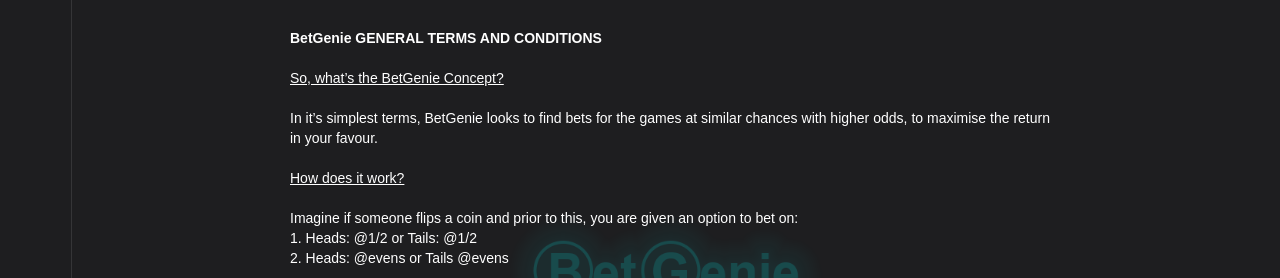
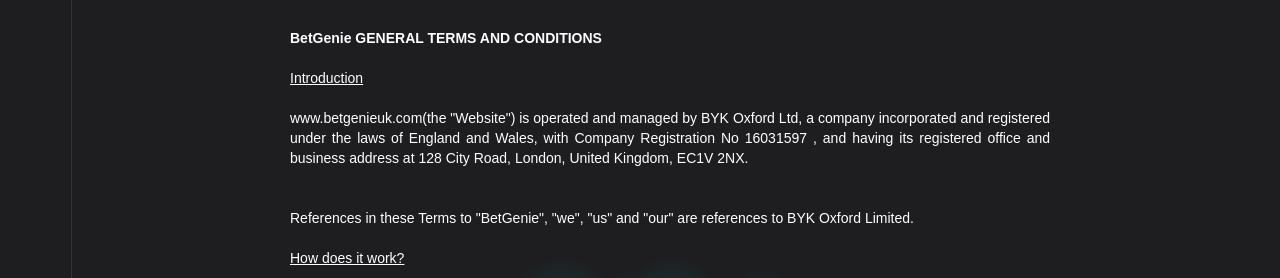
Before and after one commit to BYK-Oxford/bet-frontend, a Next.js app: page /terms in a window 1280 px wide. Shown: the part 189-467 px from the top of the page. Built offline with nearby package versions, Linux system fonts and the light colour scheme; no server answers.

Commit message:
updating terms and condition#

```diff
--- a/src/app/terms/page.tsx
+++ b/src/app/terms/page.tsx
@@ -6,11 +6,16 @@
 
 <br />
 
-## <u>So, what’s the BetGenie Concept?</u>
+## <u>Introduction</u>
 <br />
 
-In it’s simplest terms, BetGenie looks to find bets for the games at similar chances with higher odds, to maximise the return in your favour.
+www.betgenieuk.com(the "Website") is operated and managed by BYK Oxford Ltd, a company incorporated and registered under the laws of England and Wales, with Company Registration No 16031597 , and having its registered office and business address at 128 City Road, London, United Kingdom, EC1V 2NX.
 
+<br />
+
+<br />
+
+References in these Terms to "BetGenie", "we", "us" and "our" are references to BYK Oxford Limited.
 
 <br />
 
```
